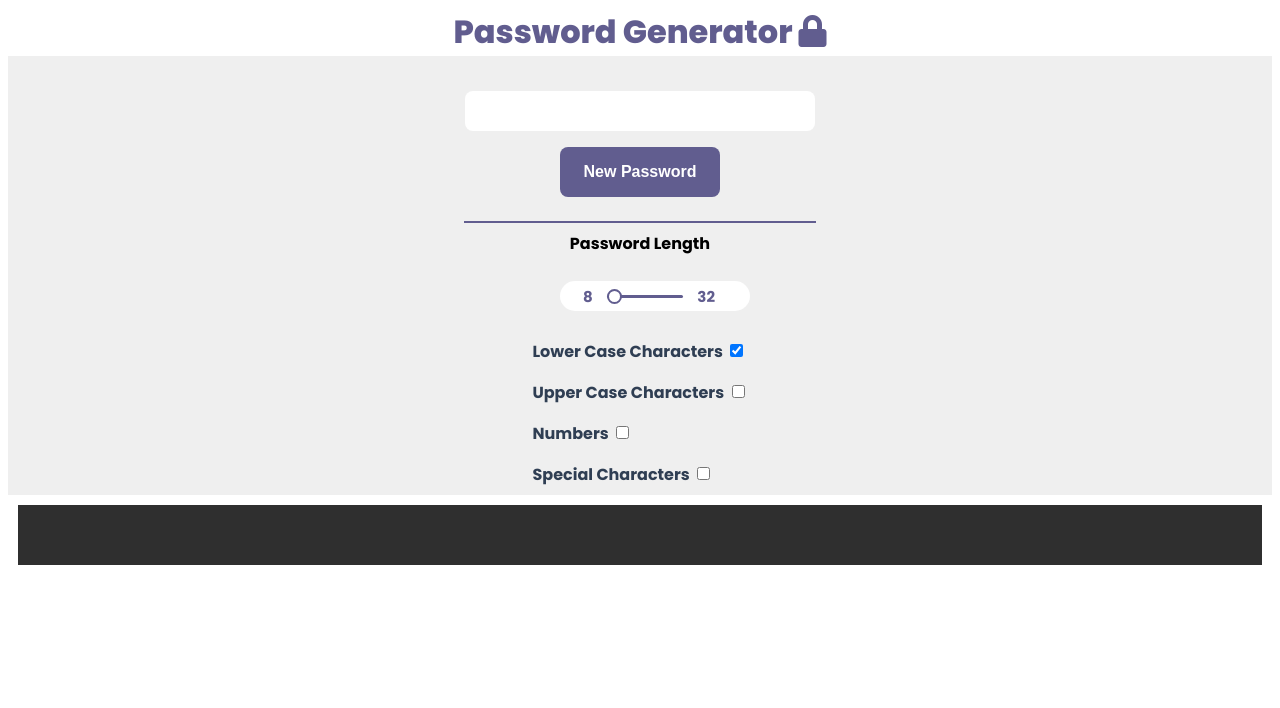
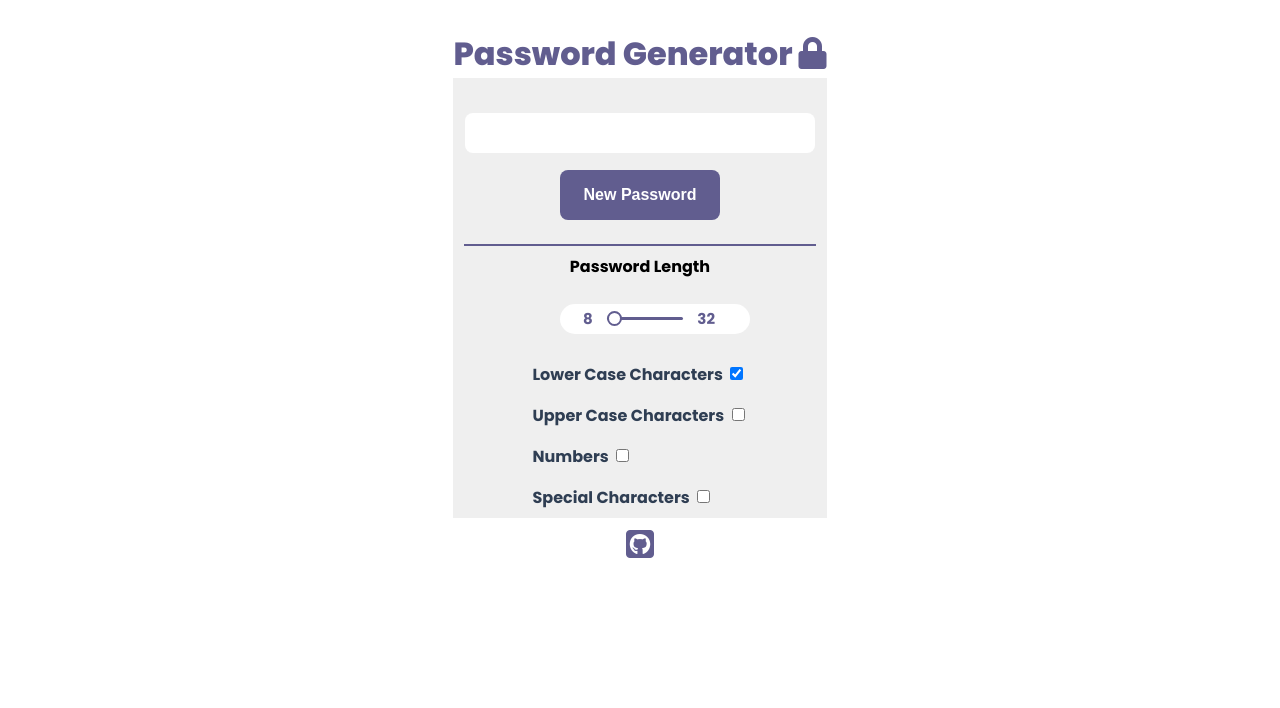
Before and after one commit to karl2399/simple-password-generator, a plain HTML site: page index.html in a window 1280 px wide. Drawn offline with Linux system fonts and the light colour scheme.

Commit message:
updated files

```diff
--- a/index.html
+++ b/index.html
@@ -1,5 +1,9 @@
 <html>
   <head>
+    <script
+      src="https://kit.fontawesome.com/debfe1e3b7.js"
+      crossorigin="anonymous"
+    ></script>
     <style>
       @import url("https://fonts.googleapis.com/css2?family=Poppins:wght@400;700;800&display=swap");
     </style>
@@ -80,7 +84,7 @@
     </div>
     <div id="snackbar">Copied to Clipboard! 📝</div>
     <div class="footer">
-      <i class="fa fa-github"></i>
+      <i class="fa fa-github-square fa-2xl"></i>
     </div>
     <script src="index.js"></script>
   </body>
--- a/index.scss
+++ b/index.scss
@@ -1,7 +1,21 @@
+html {
+  display: flex;
+  justify-content: center;
+  align-items: center;
+  flex-direction: column;
+  margin-left: auto;
+  margin-right: auto;
+}
+
 body {
   background-color: white;
   font-family: Poppins, sans-serif;
   height: 560px;
+  display: flex;
+  justify-content: center;
+  align-items: center;
+  flex-direction: column;
+  margin: 20px;
 }
 
 /* .body {
@@ -20,12 +34,9 @@ body {
   margin-right: auto;
   /* border-radius: 24px; */
   /* padding: 2rem 3rem 2.5rem; */
-  min-width: 75px;
   display: flex;
   flex-direction: column;
-  justify-content: center;
   align-items: center;
-  z-index: -1;
 }
 
 header {
@@ -254,15 +265,13 @@ hr {
 
 //footer
 .footer {
-  margin: 10px;
-  height: 60px;
-  background-color: #2f2f2f;
+  background-color: white;
+  text-align: center;
+  padding: 10px 0;
 }
 
-.footer > i {
+.footer i {
   color: #615d8f;
-  width: 200px;
-  height: 200px;
 }
 
 #snackbar {
```
Also changed, not shown: styles/index.css, 1 other file.
